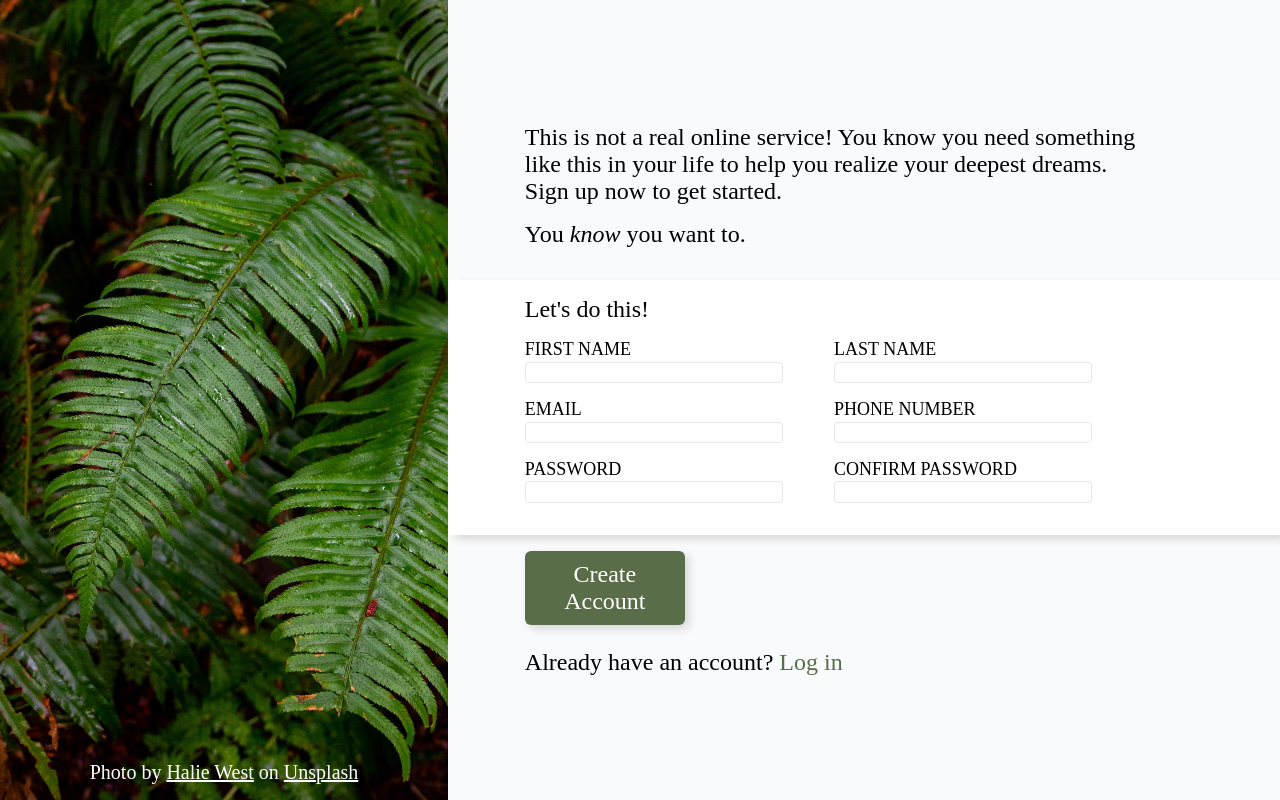
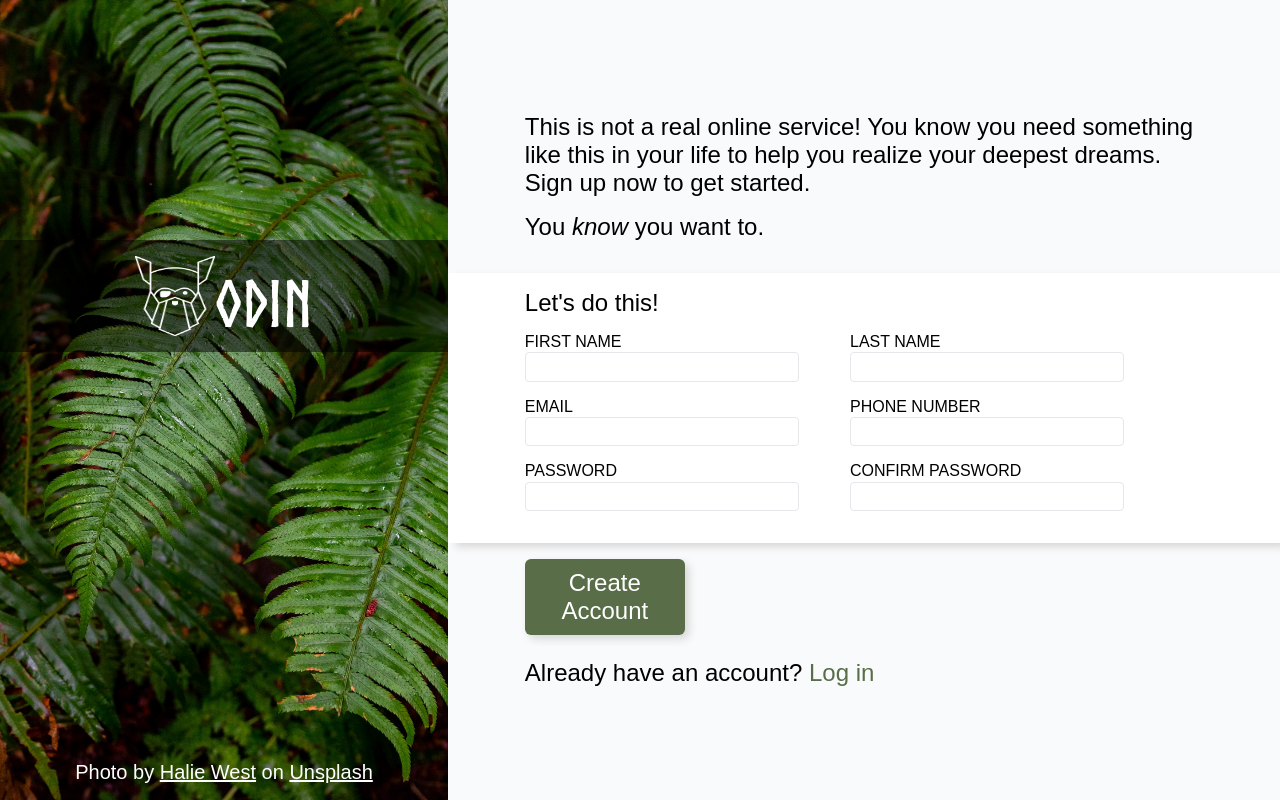
Before and after one commit to seanaelius/odin-signup-forms, a plain HTML site: page index.html in a window 1280 px wide. Drawn offline with Linux system fonts and the light colour scheme.

Commit message:
Add odin logo banner

```diff
--- a/index.html
+++ b/index.html
@@ -16,6 +16,7 @@
             <!--<img id="odin" src="./images/odin-lined.png" alt="odin logo">-->
             <!--BACKGROUND IMAGE LINK: https://unsplash.com/photos/25xggax4bSA-->
             <!--POSITION SPAN AT THE BOTTOM-->
+            <div id="odin"><img src="./images/odin-lined.png" alt="">ODIN</div>
             <span id="credits">Photo by&nbsp;<a href="https://unsplash.com/@haliewestphoto" id="credits">Halie
                     West</a>&nbsp;on&nbsp;<a href="https://unsplash.com/" id="credits">Unsplash</a></span>
         </div>
--- a/styles.css
+++ b/styles.css
@@ -11,6 +11,13 @@
     --white: #FFFFFF;
     --green: #596D48;
     --red: rgb(144, 0, 0);
+    font-family: arial;
+
+}
+
+@font-face {
+    font-family: odin-font;
+    src: url(./Norse-Bold.otf);
 }
 
 button,
@@ -41,9 +48,29 @@ main {
     justify-content: flex-end;
     width: var(--photo-length);
     height: 100vh;
+    position: relative;
 }
 
-/*NEED TO LAYER ODIN LOGO/IMAGE SIDEBAR ONTO PHOTO*/
+#odin {
+    /*DIFFERENT FONT FOR ODIN LOGO*/
+    font-family: odin-font;
+    color: white;
+    background-color: rgba(0, 0, 0, 0.5);
+    display: flex;
+    justify-content: center;
+    align-items: flex-end;
+    font-size: 8vh;
+    position: absolute;
+    width: var(--photo-length);
+    top: 30vh;
+    padding: 2vh 0vw;
+
+}
+
+#odin img {
+    width: 10vh;
+    height: 10vh;
+}
 
 #credits {
     color: white;
@@ -97,7 +124,7 @@ form {
 
 .form label {
     text-transform: uppercase;
-    font-size: 18px
+    font-size: 16px
 }
 
 .form input {
@@ -105,6 +132,7 @@ form {
     border-radius: 4px;
     width: 20vw;
     height: 2.4vh;
+    padding: 4px 8px;
 }
 
 .input {
```
Also changed, not shown: Norse-Bold.otf (added).
